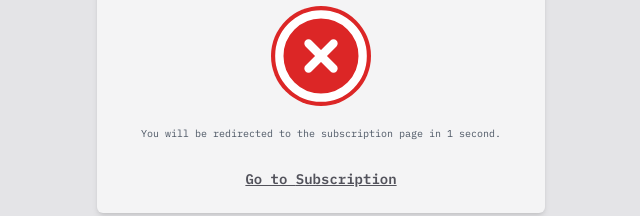
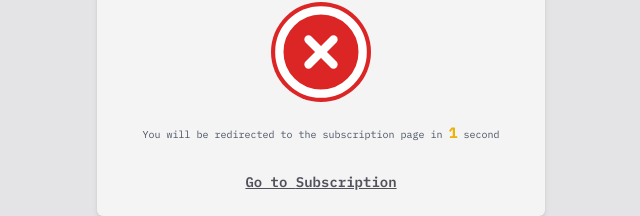
Before and after one commit to maymiquy/example-membership-app, a React (Vite) app in the folder client/: page /checkout/status in a window 1280 px wide. Shown: the part 365-581 px from the top of the page, without its empty margins (319-959 px from the left). Built offline with nearby package versions, Linux system fonts and the light colour scheme; no server answers.

Commit message:
feat: improvement ui pt 2

```diff
--- a/client/src/components/Common/CheckoutStatus.jsx
+++ b/client/src/components/Common/CheckoutStatus.jsx
@@ -34,8 +34,10 @@ const CheckoutStatus = (props) => {
     <CardDescription className="text-[10px] text-center text-gray-600">
      You will be redirected to the{" "}
      {props.error ? "subscription page" : "dashboard page"} in{" "}
-     {props.timeRemaining} second
-     {props.timeRemaining !== 1 ? "s" : ""}.
+     <b className="font-bold text-yellow-500 text-[15px]">
+      {props.timeRemaining}
+     </b>{" "}
+     second
     </CardDescription>
     <CardFooter className="flex justify-end mt-4">
      <Button
--- a/client/src/components/features/Dashboard/MenuLink.jsx
+++ b/client/src/components/features/Dashboard/MenuLink.jsx
@@ -106,8 +106,8 @@ const MenuLink = ({ isOpen }) => {
             const res = await logout();
             if (res.status === 200) window.location.reload();
            }}
-           variant="destructive"
-           className="w-full justify-center h-10 mt-5"
+           variant="outline"
+           className="w-full justify-center h-10 my-5 hover:outline hover:outline-1 hover:outline-red-500"
           >
            <span className={cn(isOpen === false ? "" : "mr-4")}>
             <LogOut size={18} />
--- a/client/src/pages/CheckoutStatus/CheckoutStatusPage.jsx
+++ b/client/src/pages/CheckoutStatus/CheckoutStatusPage.jsx
@@ -17,7 +17,7 @@ const CheckoutStatusPage = ({ sessionId }) => {
     }
    };
    updatedSucceesSession();
-  }, 500);
+  }, 700);
 
   const redirectTimeout = setTimeout(() => {
    if (error) {
```
